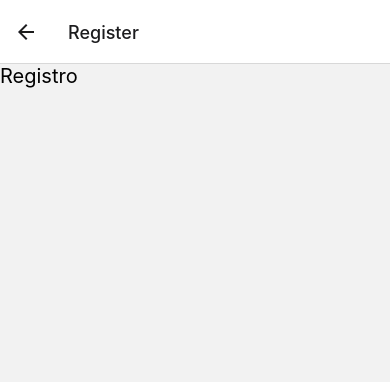
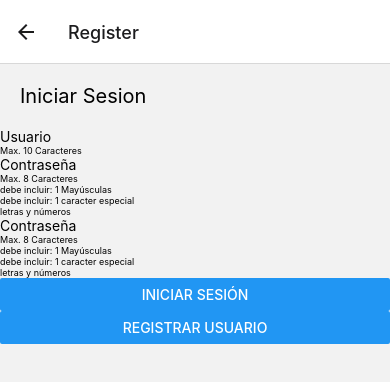
Before and after one commit to redlatrix/Construccion-V, a React Native app: screen /Register in a window 390 px wide. Shown: the top 382 px of the page. Built offline with nearby package versions, Linux system fonts and the light colour scheme.

Commit message:
Validador de campos login

```diff
--- a/UI/Login.js
+++ b/UI/Login.js
@@ -1,14 +1,31 @@
-import React from 'react';
+import { React, useState} from 'react';
 import {View, Text, TextInput, Button} from 'react-native';
 import styles from '../styles/globalStyles.js';
-import ArticlesCard from './ArticlesCard';
-import ScreenList from './ScreenList.js'
 
 const Login = ({navigation}) => {
 
-  // onNavigate = () =>{
-  //   navigation.navigate('ShoppingCar')
-  // }
+  const [user, setUser] = useState('');
+  const [errorUser, setErrorUser] = useState('');
+  const [password, setPassword] = useState('');
+  const [errorPasword, setErrorPassword] = useState('');
+
+  const validarUser = (text) => {
+    setUser(text);
+    if (text.length>10) {
+      setErrorUser('El User no es válido');
+    } else {
+      setErrorUser('');
+    }
+  };
+  const validarPassword = (text) => {
+    const validatorRegex = /[!@#$%^&*()_+\-=\[\]{};':"\\|,.<>\/?`~]/g;
+    setPassword(text);
+    if (text.length>8 || !text.match(validatorRegex) || !text.match(/[0-9]|[A-Z]/g) ) {
+      setErrorPassword('La contraseña no es valida');
+    } else {
+      setErrorPassword  ('');
+    }
+  };
 
   return (
     <View>
@@ -17,17 +34,34 @@ const Login = ({navigation}) => {
       </View>
       <View>
         <TextInput
-          placeholder="Correo electrónico"
+          placeholder="Usuario"
+          value={user}
+          onChangeText={validarUser}
         />
+        <Text style={styles.subInfo}>Max. 10 Caracteres </Text>
+        {errorUser ? <Text style={{ color: 'red' }}>{errorUser}</Text> : null}
         <TextInput
           placeholder="Contraseña"
+          value={password}
           secureTextEntry={true}
+          onChangeText={validarPassword}
         />
+        <Text style={styles.subInfo}>Max. 8 Caracteres </Text>
+        <Text style={styles.subInfo}>debe incluir: 1 Mayúsculas </Text>
+        <Text style={styles.subInfo}>debe incluir: 1 caracter especial </Text>
+        <Text style={styles.subInfo}>letras y números </Text>
+
+        {errorPasword ? <Text style={{ color: 'red' }}>{errorPasword}</Text> : null}
         <Button
             title="Iniciar sesión"
             onPress={() => navigation.navigate('ScreenList')}
         />
+        <Button
+            title="Registrar Usuario"
+            onPress={() => navigation.navigate('Register')}
+        />
       </View>
+
     </View>
   );
 };
--- a/UI/Register.js
+++ b/UI/Register.js
@@ -1,15 +1,80 @@
-import React from 'react';
-import {View, Text, Button} from 'react-native';
+import { React, useState} from 'react';
+import {View, Text, TextInput, Button} from 'react-native';
 import styles from '../styles/globalStyles.js';
 
-const ShoppingCar = () =>{
-    return(
-        <View >
-            <View>
-                <Text style={styles.title}>Registro</Text>
-            </View>
+const Register = ({navigation}) => {
 
-        </View>
-    );
+  const [user, setUser] = useState('');
+  const [errorUser, setErrorUser] = useState('');
+  const [password, setPassword] = useState('');
+  const [errorPasword, setErrorPassword] = useState('');
+
+  const validarUser = (text) => {
+    setUser(text);
+    if (text.length>10) {
+      setErrorUser('El User no es válido');
+    } else {
+      setErrorUser('');
+    }
+  };
+  const validarPassword = (text) => {
+    const validatorRegex = /[!@#$%^&*()_+\-=\[\]{};':"\\|,.<>\/?`~]/g;
+    setPassword(text);
+    if (text.length>8 || !text.match(validatorRegex) || !text.match(/[0-9]|[A-Z]/g) ) {
+      setErrorPassword('La contraseña no es valida');
+    } else {
+      setErrorPassword  ('');
+    }
+  };
+
+  return (
+    <View>
+      <View>
+        <Text style={styles.title}>Iniciar Sesion</Text>
+      </View>
+      <View>
+        <TextInput
+          placeholder="Usuario"
+          value={user}
+          onChangeText={validarUser}
+        />
+        <Text style={styles.subInfo}>Max. 10 Caracteres </Text>
+        {errorUser ? <Text style={{ color: 'red' }}>{errorUser}</Text> : null}
+        <TextInput
+          placeholder="Contraseña"
+          value={password}
+          secureTextEntry={true}
+          onChangeText={validarPassword}
+        />
+        <Text style={styles.subInfo}>Max. 8 Caracteres </Text>
+        <Text style={styles.subInfo}>debe incluir: 1 Mayúsculas </Text>
+        <Text style={styles.subInfo}>debe incluir: 1 caracter especial </Text>
+        <Text style={styles.subInfo}>letras y números </Text>
+
+        {errorPasword ? <Text style={{ color: 'red' }}>{errorPasword}</Text> : null}
+        <TextInput
+          placeholder="Contraseña"
+          value={password}
+          secureTextEntry={true}
+          onChangeText={validarPassword}
+        />
+        <Text style={styles.subInfo}>Max. 8 Caracteres </Text>
+        <Text style={styles.subInfo}>debe incluir: 1 Mayúsculas </Text>
+        <Text style={styles.subInfo}>debe incluir: 1 caracter especial </Text>
+        <Text style={styles.subInfo}>letras y números </Text>
+
+        {errorPasword ? <Text style={{ color: 'red' }}>{errorPasword}</Text> : null}
+        <Button
+            title="Iniciar sesión"
+            onPress={() => navigation.navigate('ScreenList')}
+        />
+        <Button
+            title="Registrar Usuario"
+            onPress={() => navigation.navigate('Register')}
+        />
+      </View>
+
+    </View>
+  );
 };
-export default ShoppingCar;
+export default Register;
--- a/styles/globalStyles.js
+++ b/styles/globalStyles.js
@@ -9,6 +9,14 @@ const styles = StyleSheet.create({
     },
     title:{
         fontSize: 20,
+        padding: 20,
+    },
+    text:{
+        fontSize: 10,
+        color: '#f236f2'
+    },
+    subInfo:{
+        fontSize: 9,
     },
     picture:{
         width: 100,
```
